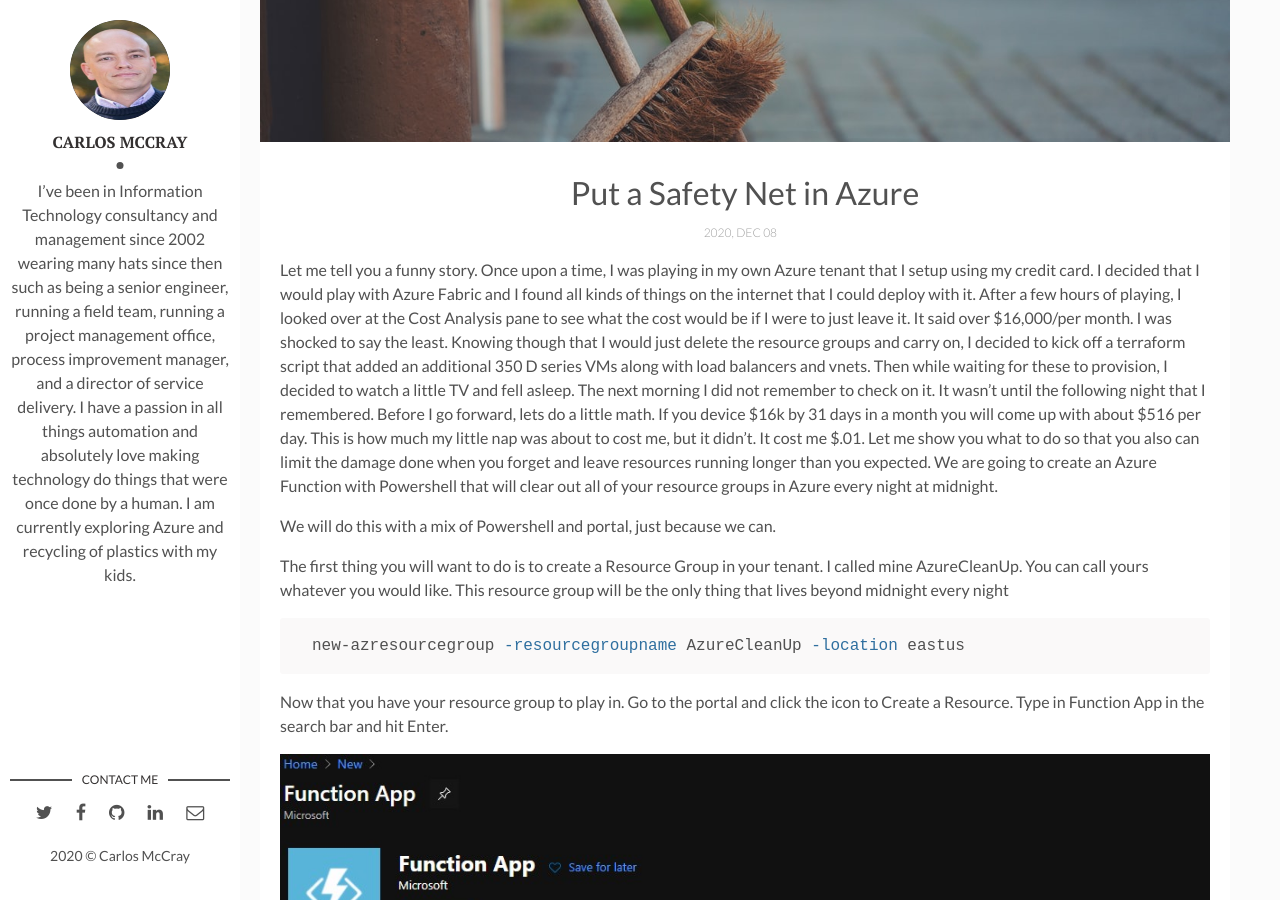
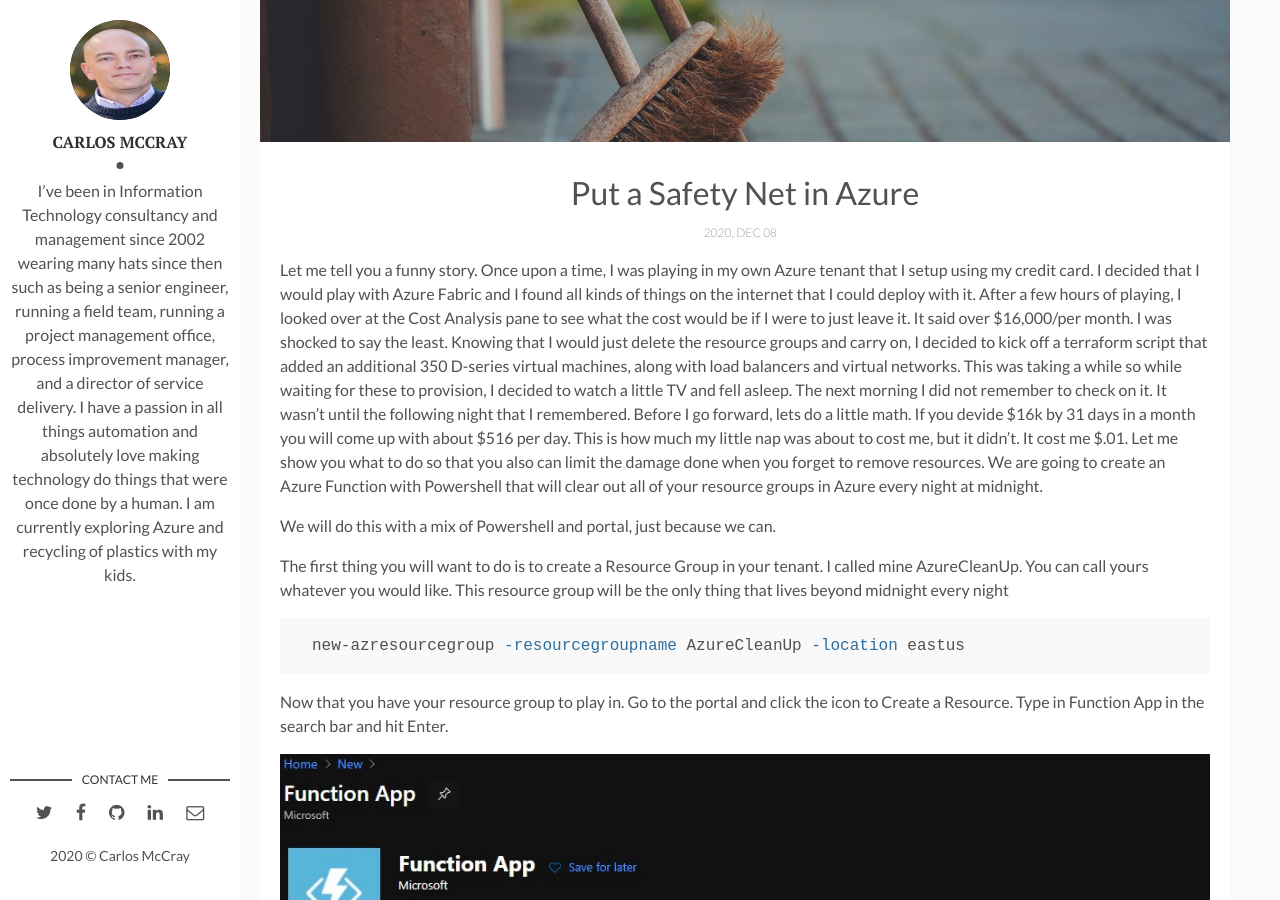
Before and after one commit to Anitalex/anitalex.github.io, a Jekyll site: the page built from _posts/2020-12-09-Put-a-safety-net-in-Azure.markdown, in a window 1280 px wide and 900 px high, scrolled down 378 px. Built offline with Jekyll 4.4.1, drawn with Linux system fonts in a browser that asks for light colours; comment, search, counter and statistics services are not loaded.

Commit message:
edited Azure function

```diff
--- a/_posts/2020-12-09-Put-a-safety-net-in-Azure.markdown
+++ b/_posts/2020-12-09-Put-a-safety-net-in-Azure.markdown
@@ -9,7 +9,7 @@
 tags: [Microsoft, Azure, Functions, Powershell] # add tag
 ---
 
-Let me tell you a funny story.  Once upon a time, I was playing in my own Azure tenant that I setup using my credit card.  I decided that I would play with Azure Fabric and I found all kinds of things on the internet that I could deploy with it.  After a few hours of playing, I looked over at the Cost Analysis pane to see what the cost would be if I were to just leave it.  It said over $16,000/per month.  I was shocked to say the least.  Knowing though that I would just delete the resource groups and carry on, I decided to kick off a terraform script that added an additional 350 D series VMs along with load balancers and vnets.  Then while waiting for these to provision, I decided to watch a little TV and fell asleep.  The next morning I did not remember to check on it.  It wasn't until the following night that I remembered.  Before I go forward, lets do a little math.  If you device $16k by 31 days in a month you will come up with about $516 per day.  This is how much my little nap was about to cost me, but it didn't.  It cost me $.01.  Let me show you what to do so that you also can limit the damage done when you forget and leave resources running longer than you expected.  We are going to create an Azure Function with Powershell that will clear out all of your resource groups in Azure every night at midnight.
+Let me tell you a funny story.  Once upon a time, I was playing in my own Azure tenant that I setup using my credit card.  I decided that I would play with Azure Fabric and I found all kinds of things on the internet that I could deploy with it.  After a few hours of playing, I looked over at the Cost Analysis pane to see what the cost would be if I were to just leave it.  It said over $16,000/per month.  I was shocked to say the least.  Knowing that I would just delete the resource groups and carry on, I decided to kick off a terraform script that added an additional 350 D-series virtual machines, along with load balancers and virtual networks.  This was taking a while so while waiting for these to provision, I decided to watch a little TV and fell asleep.  The next morning I did not remember to check on it.  It wasn't until the following night that I remembered.  Before I go forward, lets do a little math.  If you devide $16k by 31 days in a month you will come up with about $516 per day.  This is how much my little nap was about to cost me, but it didn't.  It cost me $.01.  Let me show you what to do so that you also can limit the damage done when you forget to remove resources.  We are going to create an Azure Function with Powershell that will clear out all of your resource groups in Azure every night at midnight.
 
 We will do this with a mix of Powershell and portal, just because we can.
 
```
